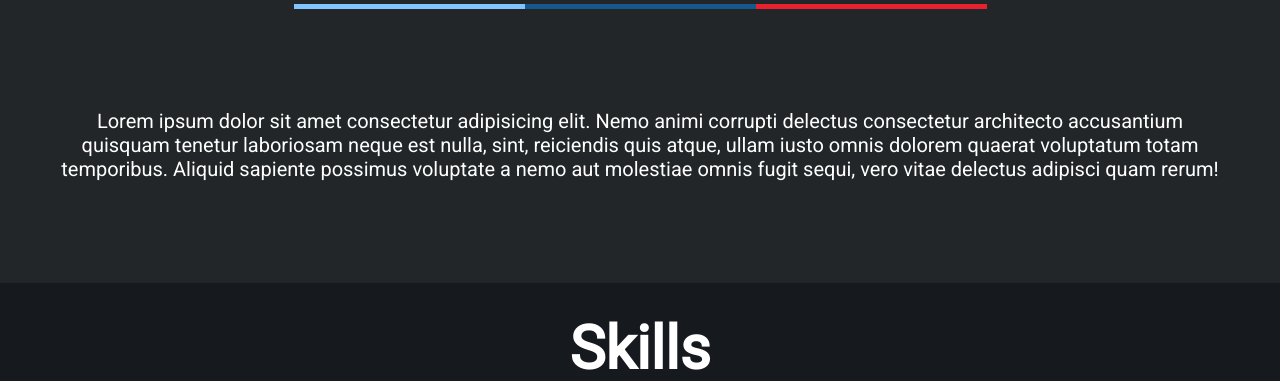
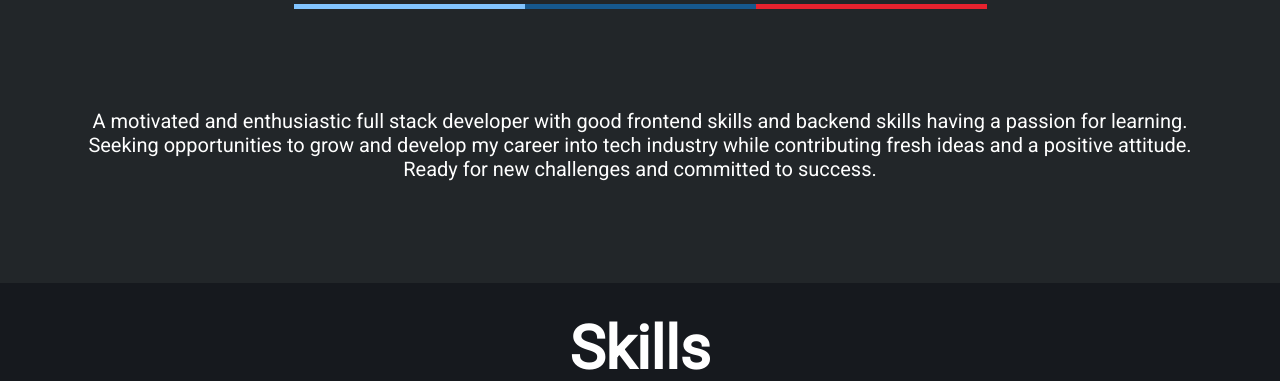
Before and after one commit to Soumit-Das/Soumit-Das.github.io, a plain HTML site: page index.html in a window 1280 px wide. Shown: the part 767-1148 px from the top of the page. Drawn offline with Linux system fonts and the light colour scheme.

Commit message:
Day 6 work done

```diff
--- a/index.html
+++ b/index.html
@@ -79,10 +79,7 @@
 
         <!-- Line colors code ends -->
 
-        <p id="user-detail-intro">Lorem ipsum dolor sit amet consectetur adipisicing elit. Nemo animi corrupti delectus consectetur architecto
-            accusantium quisquam tenetur laboriosam neque est nulla, sint, reiciendis quis atque, ullam iusto omnis
-            dolorem quaerat voluptatum totam temporibus. Aliquid sapiente possimus voluptate a nemo aut molestiae omnis
-            fugit sequi, vero vitae delectus adipisci quam rerum!</p>
+        <p id="user-detail-intro">A motivated and enthusiastic full stack developer with good frontend skills and backend skills having a passion for learning. Seeking opportunities to grow and develop my career into tech industry while contributing fresh ideas and a positive attitude. Ready for new challenges and committed to success.</p>
 
     </div>
     <!-- Section 2 ends-->
```
